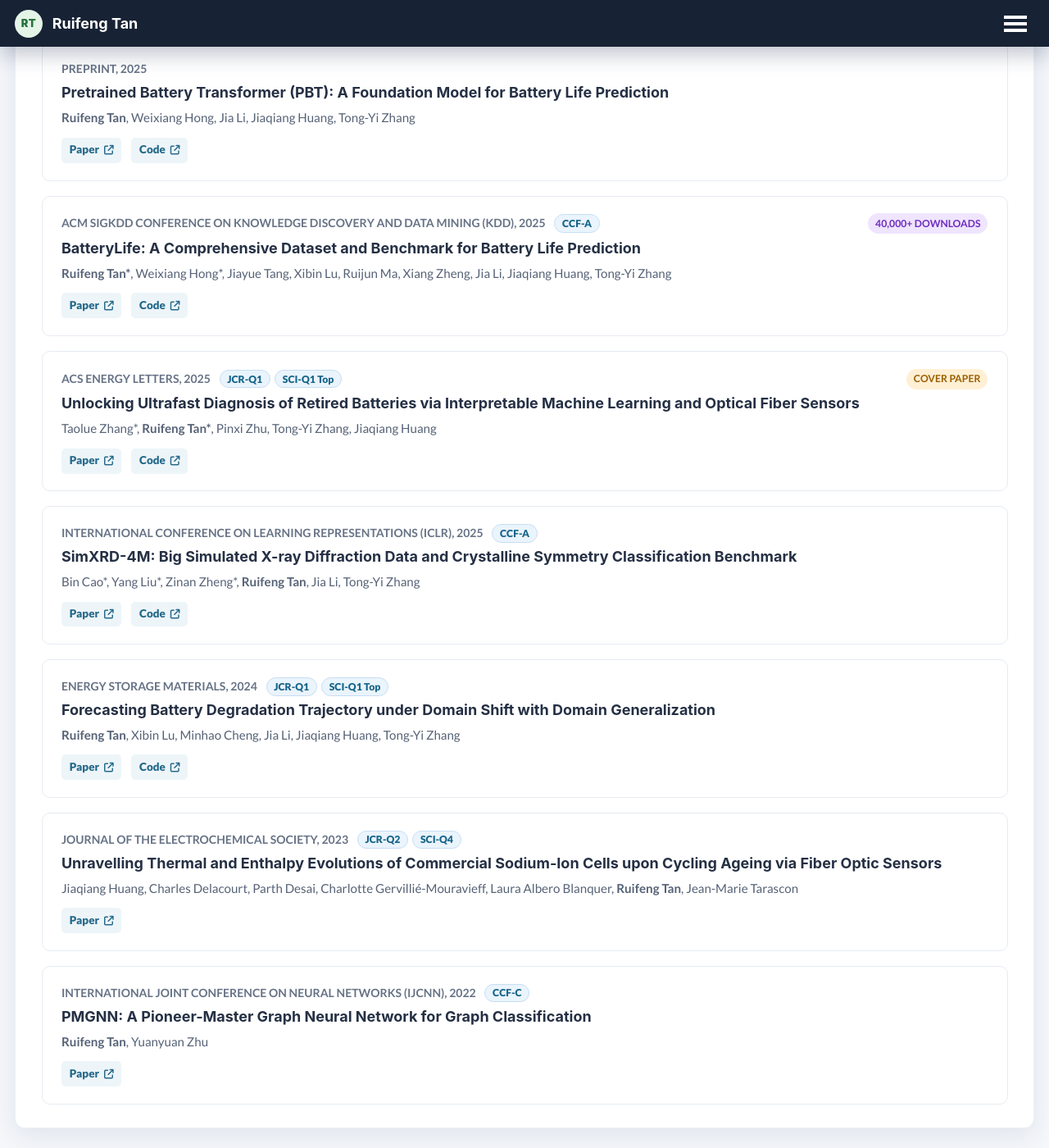
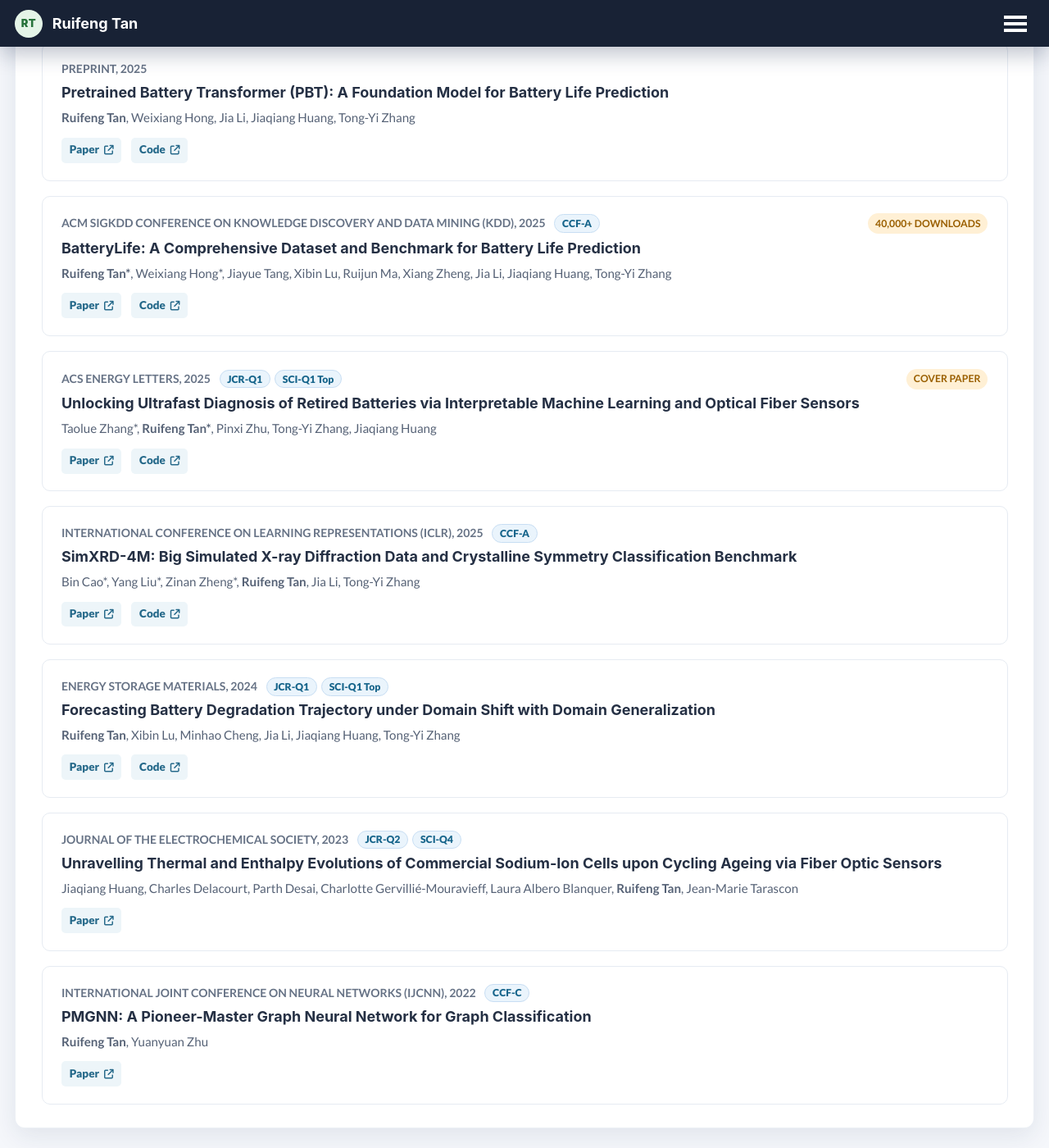
Before and after one commit to Ruifeng-Tan/Ruifeng-Tan.github.io, a Jekyll site: the page built from _pages/publications.md, in a window 1280 px wide and 1400 px high, scrolled down 484 px. Shown: the whole window at 82% size. Built offline with Jekyll 4.4.1, drawn with Linux system fonts in a browser that asks for light colours.

Commit message:
debug tag

```diff
--- a/_data/publications.yml
+++ b/_data/publications.yml
@@ -37,7 +37,6 @@
   image: "/images/publications/battery-life.png"
   selected: true
   badge: "40,000+ downloads"
-  badge_variant: "promotion"
   rankings:
     - "CCF-A"
   links:
--- a/_includes/publication-card.html
+++ b/_includes/publication-card.html
@@ -27,7 +27,7 @@
           </span>
         {% endif %}
       </div>
-      {% if publication.badge %}<span class="publication-badge{% if publication.badge_variant %} publication-badge--{{ publication.badge_variant }}{% endif %}">{{ publication.badge }}</span>{% endif %}
+      {% if publication.badge %}<span class="publication-badge">{{ publication.badge }}</span>{% endif %}
     </div>
     <h3>{{ publication.title }}</h3>
     <p class="publication-card__authors">{{ publication.authors }}</p>
--- a/_sass/_academic-home.scss
+++ b/_sass/_academic-home.scss
@@ -451,11 +451,6 @@ a:hover { color: #155b84; text-decoration: none; }
   font-size: 0.68rem;
 }
 
-.publication-badge--promotion {
-  background: #efe5ff;
-  color: #6f2dbd;
-}
-
 .publication-card h3 {
   margin: 0.1rem 0 0.4rem;
   color: #253044;
```
